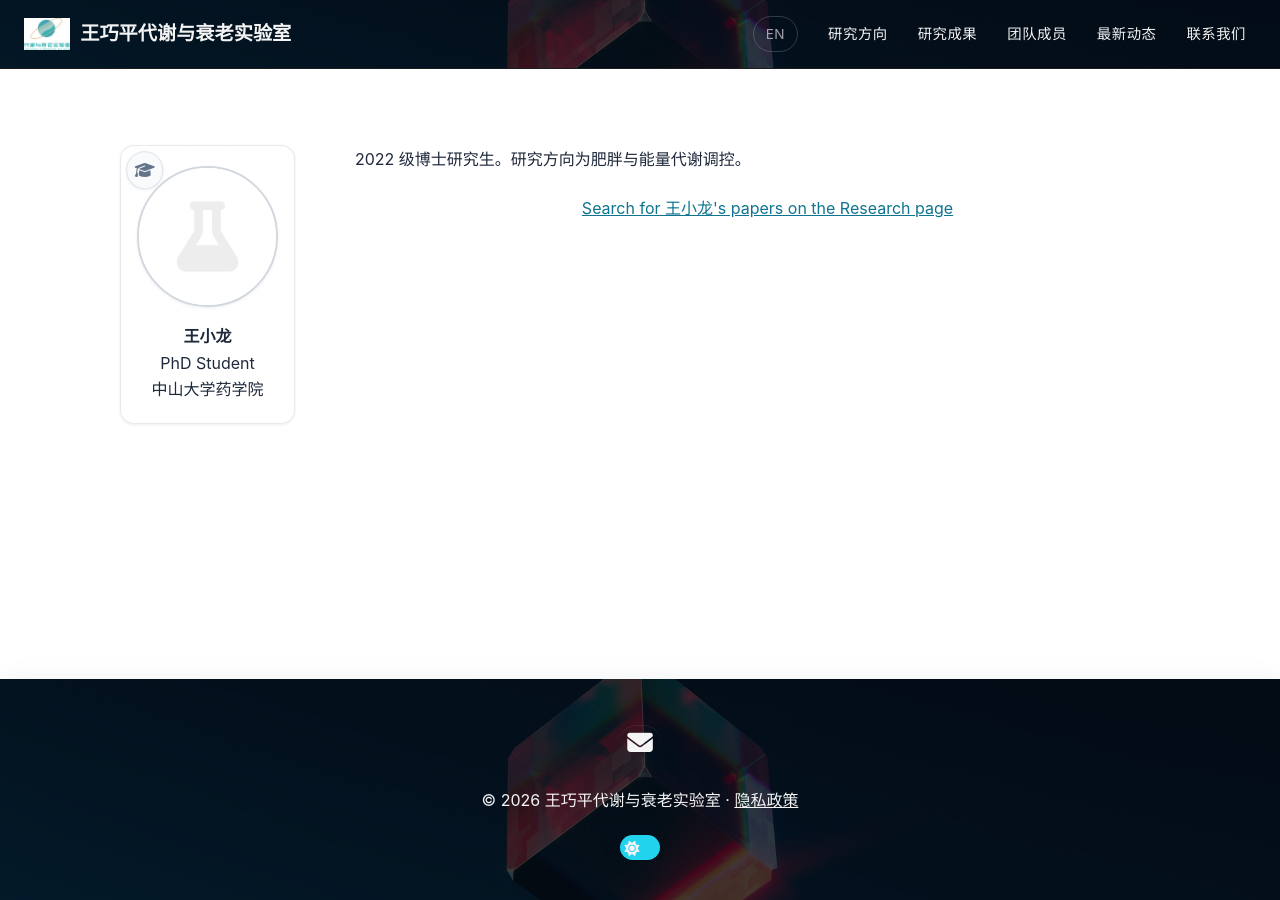
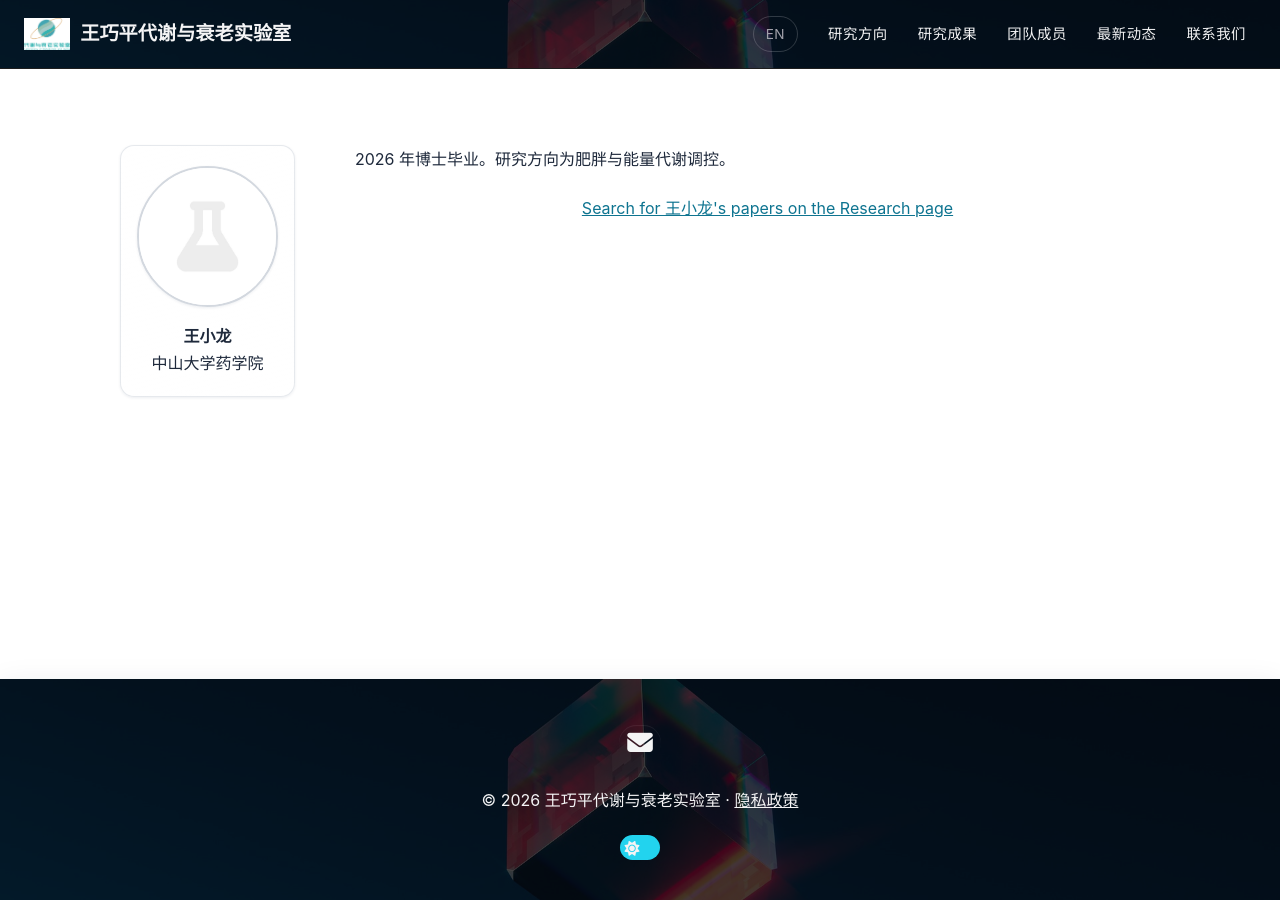
Before and after one commit to wangseeker/wangqp-lab, a Jekyll site: the page built from _members/wang-xiaolong.md, in a window 1280 px wide. Built offline with Jekyll 4.4.1, drawn with Linux system fonts in a browser that asks for light colours; a style sheet for code colours, icons or effects is not loaded.

Commit message:
团队成员更新：王小龙 2026 年博士毕业，移入已毕业名单

```diff
--- a/_data/members_en.yaml
+++ b/_data/members_en.yaml
@@ -29,9 +29,6 @@
     - slug: tian-xin
       name: Xin Tian
       bio: "PhD Student (2025)"
-    - slug: wang-xiaolong
-      name: Xiao-Long Wang
-      bio: "PhD Student (2022)"
     - slug: hu-fenglin
       name: Feng-Lin Hu
       bio: "PhD Student"
--- a/_members/wang-xiaolong.md
+++ b/_members/wang-xiaolong.md
@@ -1,11 +1,11 @@
 ---
 name: 王小龙
 image: images/photo.jpg
-role: phd
+role: alumni
 affiliation: 中山大学药学院
 aliases:
   - Xiao-Long Wang
   - Wang XL
 ---
 
-2022 级博士研究生。研究方向为肥胖与能量代谢调控。
+2026 年博士毕业。研究方向为肥胖与能量代谢调控。
```
Also changed, not shown: en/team/index.md (+1 -1 lines), team/index.md (+1 -1 lines).
